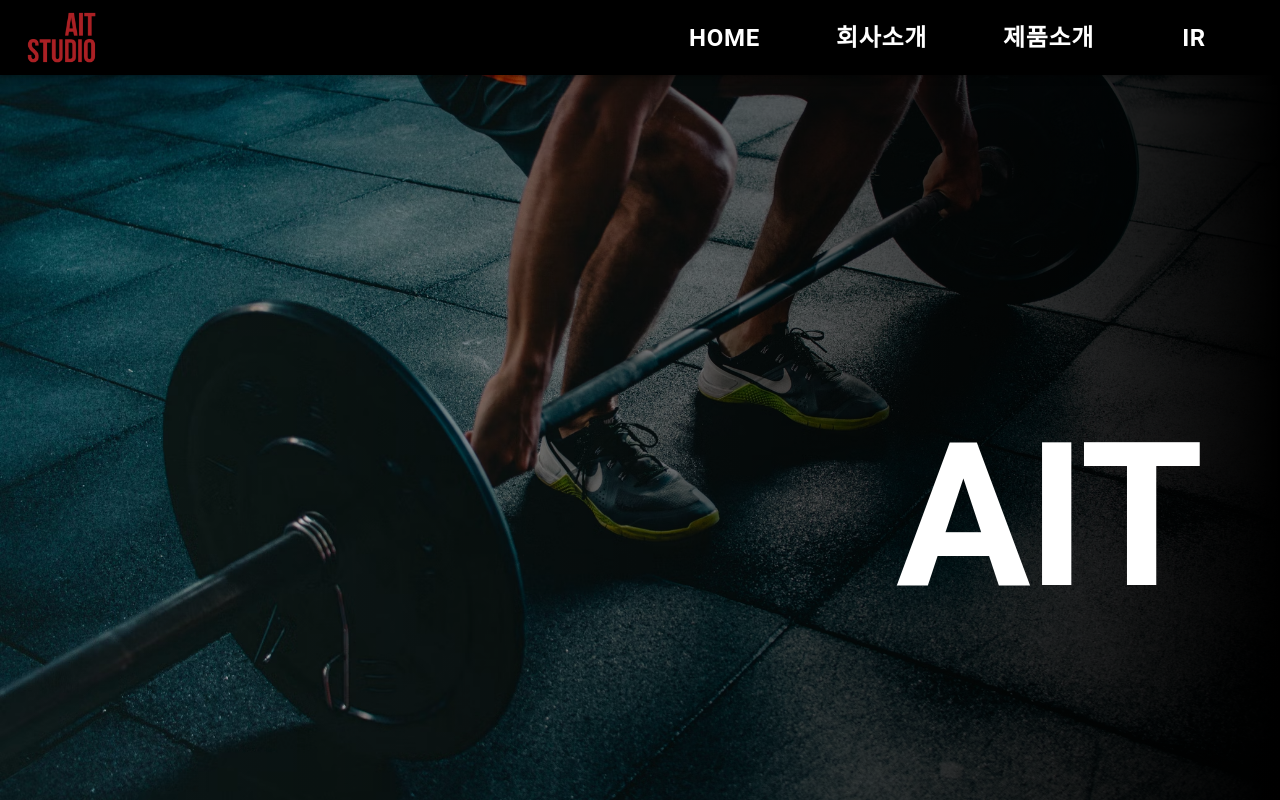
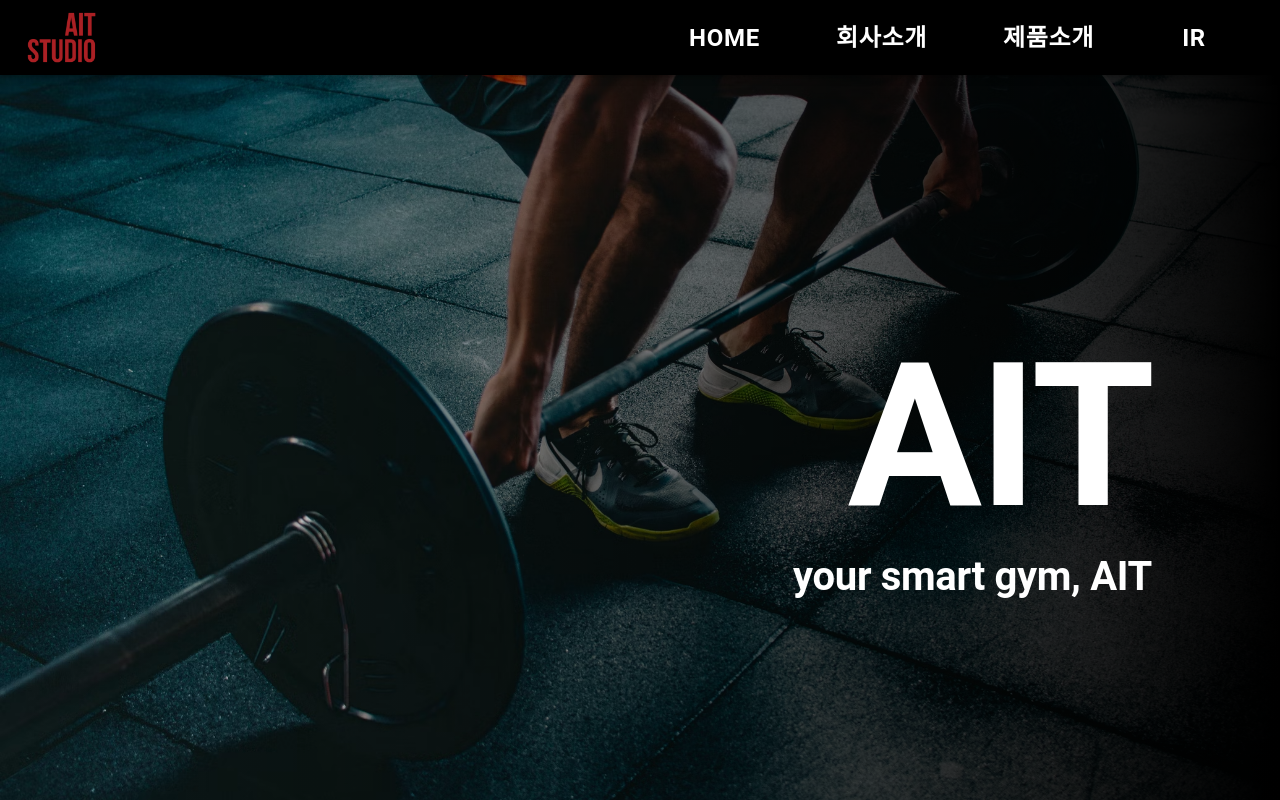
Before and after one commit to ait-studio/home, a React (Create React App) app: page / in a window 1280 px wide. Built offline with nearby package versions, Linux system fonts and the light colour scheme.

Commit message:
[Update]complete indexPage default design

```diff
--- a/src/pages/IndexPage.jsx
+++ b/src/pages/IndexPage.jsx
@@ -3,8 +3,19 @@ import { Box } from "@mui/system";
 import Header from "../components/Header";
 
 const headerFontStyle = {
+  color: "#FFF",
   fontWeight: "bold",
   fontSize: "200px",
+  paddingRight: "10vw",
+  textAlign: "right",
+};
+
+const headerDetailFrontStyle = {
+  color: "#FFF",
+  fontWeight: "bold",
+  fontSize: "40px",
+  paddingRight: "10vw",
+  textAlign: "right",
 };
 
 const headerDetailStyle = {
@@ -24,18 +35,22 @@ export default function MainPage() {
           backgroundSize: "cover",
         }}
       >
-        <Typography
-          variant="h1"
+        {/* Box for title */}
+        <Box
           sx={{
-            color: "#FFF",
             pl: "100vw",
-            pt: "100vh",
-            transform: "translate(-30vw, -50vh)",
-            ...headerFontStyle,
+            pt: "40vh",
+            transform: "translate(-40vw, 0)",
+            width: "40vw",
           }}
         >
-          AIT
-        </Typography>
+          <Typography variant="h1" sx={headerFontStyle}>
+            AIT
+          </Typography>
+          <Typography variant="h2" sx={headerDetailFrontStyle}>
+            your smart gym, AIT
+          </Typography>
+        </Box>
         <Typography variant="h2" sx={headerDetailStyle}></Typography>
       </Box>
     </>
```
